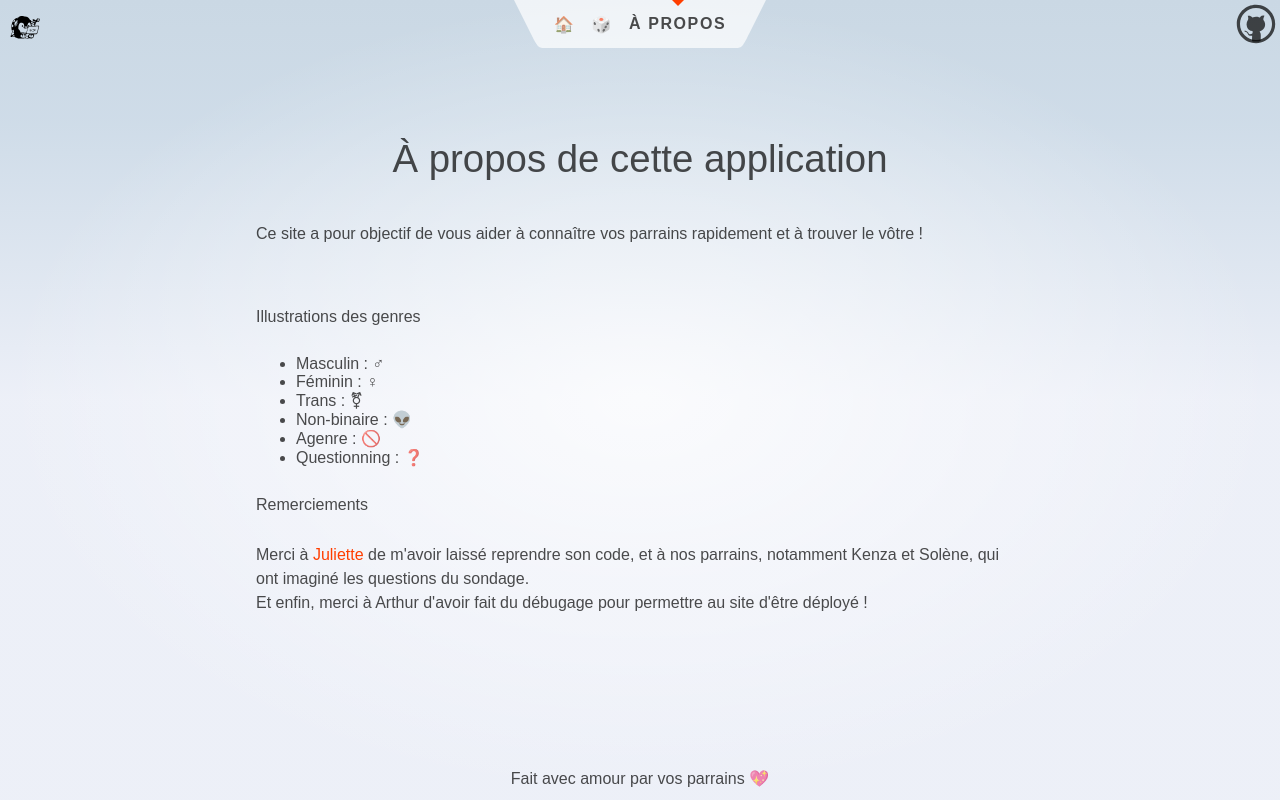
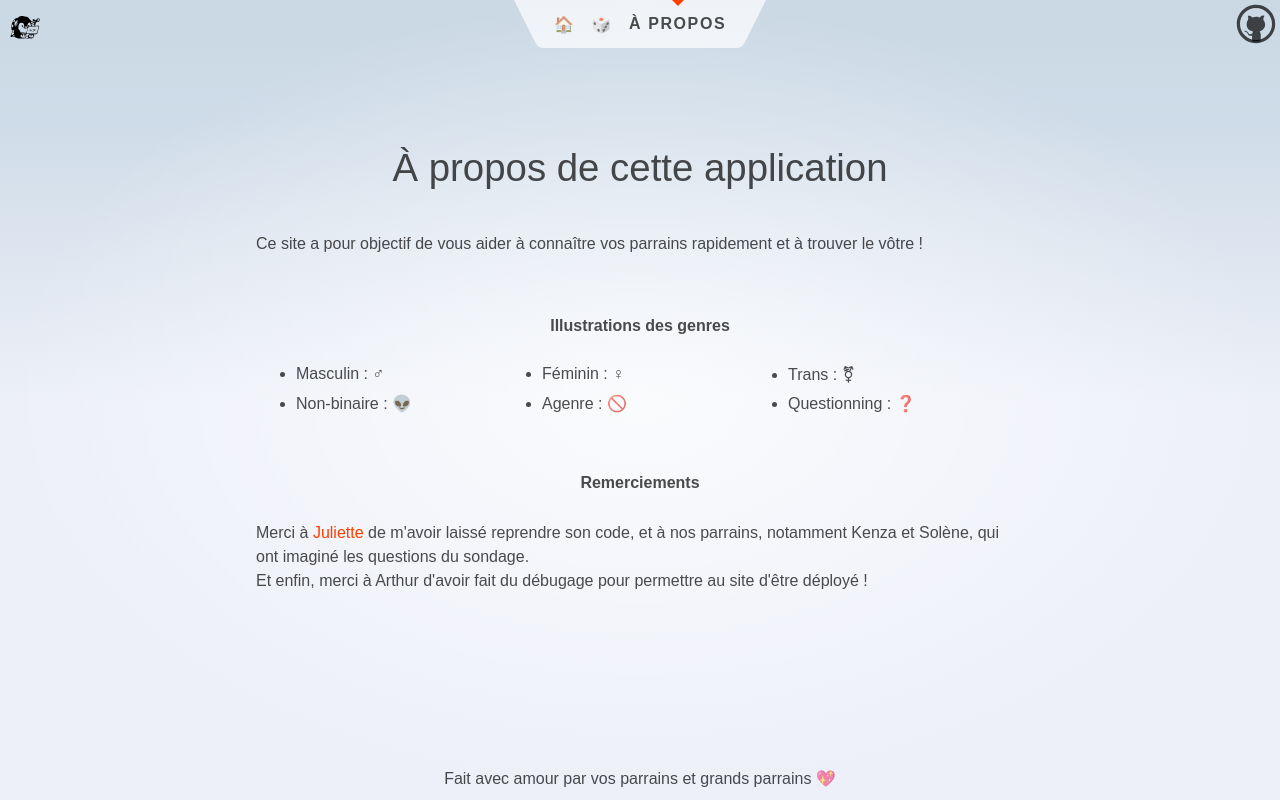
Before and after one commit to Ilingu/parrainsup, a SvelteKit app: page /about in a window 1280 px wide. Built offline with nearby package versions, Linux system fonts and the light colour scheme.

Commit message:
src change merge

```diff
--- a/src/routes/+layout.svelte
+++ b/src/routes/+layout.svelte
@@ -24,7 +24,7 @@
 		<slot />
 	</main>
 
-	<footer>Fait avec amour par vos parrains 💖</footer>
+	<footer>Fait avec amour par vos parrains et grands parrains 💖</footer>
 </div>
 
 <style>
--- a/src/routes/Card.svelte
+++ b/src/routes/Card.svelte
@@ -14,7 +14,7 @@
 
 		<div class="boxes-item_title">
 			{parrain.prénom +
-				(parrain.surnom ? ' «' + parrain.surnom + '»' : '') +
+				(parrain.surnom ? ' « ' + parrain.surnom + ' »' : '') +
 				' ' +
 				parrain.nom.toUpperCase() +
 				(genresIllustrés[parrain.genre]
--- a/src/routes/about/+page.svelte
+++ b/src/routes/about/+page.svelte
@@ -10,13 +10,14 @@
 		!
 	</p>
 	<p />
-	<h2>Illustrations des genres</h2>
-	<ul>
+	<h2 class="section">Illustrations des genres</h2>
+	<ul class="gender-grid">
 		{#each [ 'Masculin : ♂', 'Féminin : ♀', 'Trans : ⚧', 'Non-binaire : 👽', 'Agenre : 🚫', 'Questionning : ❓' ] as gender}
 			<li>{gender}</li>
 		{/each}
 	</ul>
-	<h2>Remerciements</h2>
+	<p />
+	<h2 class="section">Remerciements</h2>
 	<p>
 		Merci à <a href="https://github.com/HiiGHoVuTi">Juliette</a> de m'avoir laissé reprendre son code, et à nos parrains, notamment Kenza et Solène, qui ont imaginé les questions du sondage.
 		<br />
--- a/src/routes/styles.css
+++ b/src/routes/styles.css
@@ -105,3 +105,14 @@ button:focus:not(:focus-visible) {
 	width: 1px;
 	white-space: nowrap;
 }
+
+.section {
+	text-align: center;
+	font-weight: bold;
+}
+
+.gender-grid {
+	display: grid;
+	grid-template-columns: repeat(3, 1fr);
+	grid-gap: 10px;
+}
```
